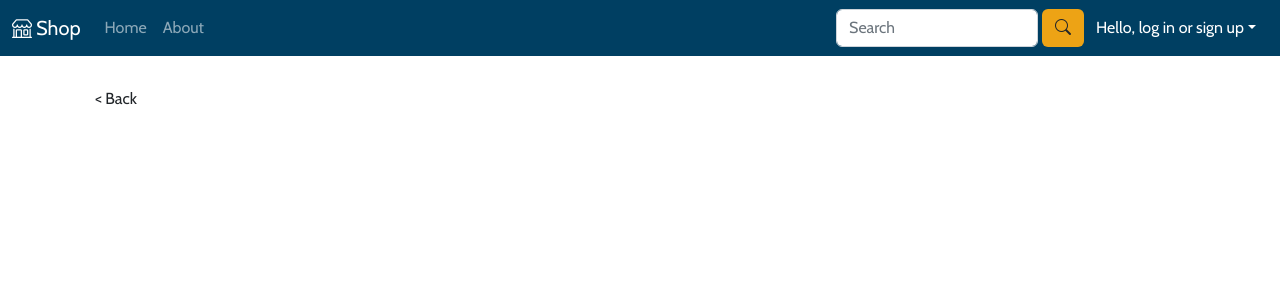
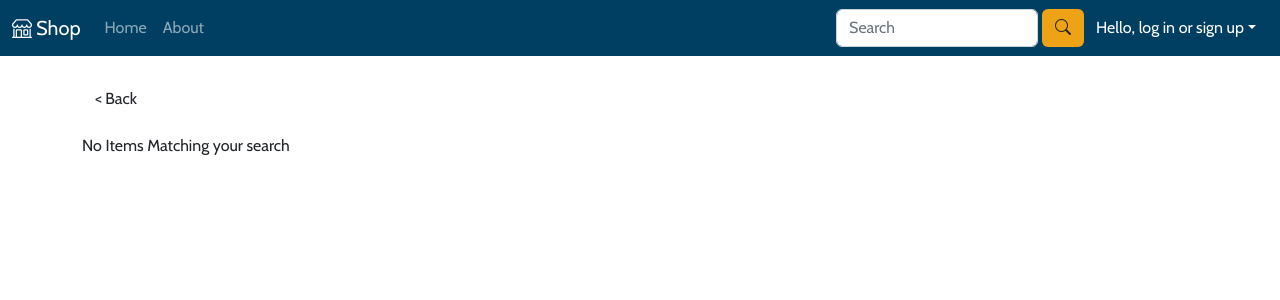
Before and after one commit to JoseMiguelVazquez/e-commerce-react, a React (Vite) app: page /search/1 in a window 1280 px wide. Shown: the top 300 px of the page. Built offline with nearby package versions, Linux system fonts and the light colour scheme.

Commit message:
message when no search matches

```diff
--- a/src/pages/SearchPage/SearchPage.jsx
+++ b/src/pages/SearchPage/SearchPage.jsx
@@ -14,6 +14,8 @@ const SearchPage = () => {
           <button className='btn' onClick={() => navigate(-1)}> &lt; Back</button>
         </div>
         <div className='row d-flex justify-content-center'>
+          {searchItems.length === 0 &&
+            <p className='mt-3'>No Items Matching your search</p>}
           {searchItems.map((item) => (
             <ItemCard
               key={item.id}
```
